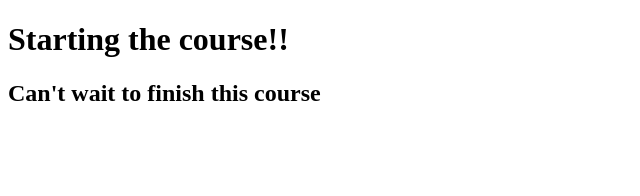
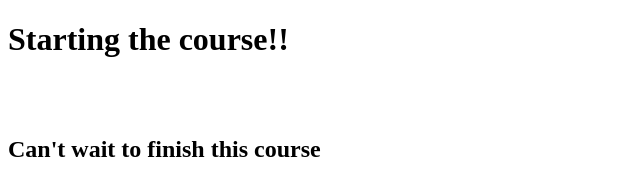
Before and after one commit to 0000Blaze/Coursera-Html-course, a plain HTML site: page site/index.html in a window 1280 px wide. Shown: the whole page, without its empty margins (0-640 px from the left). Drawn offline with Linux system fonts and the light colour scheme.

Commit message:
creating module 2 solution file

```diff
--- a/site/index.html
+++ b/site/index.html
@@ -4,7 +4,7 @@
 	<title>Hello Coursera</title>
 </head>
 <body>
-	<h1>Starting the course!!</h1>
+	<h1>Starting the course!!</h1><br><br>
 	<h2>Can't wait to finish this course</h2>
 </body>
 </html>
```
